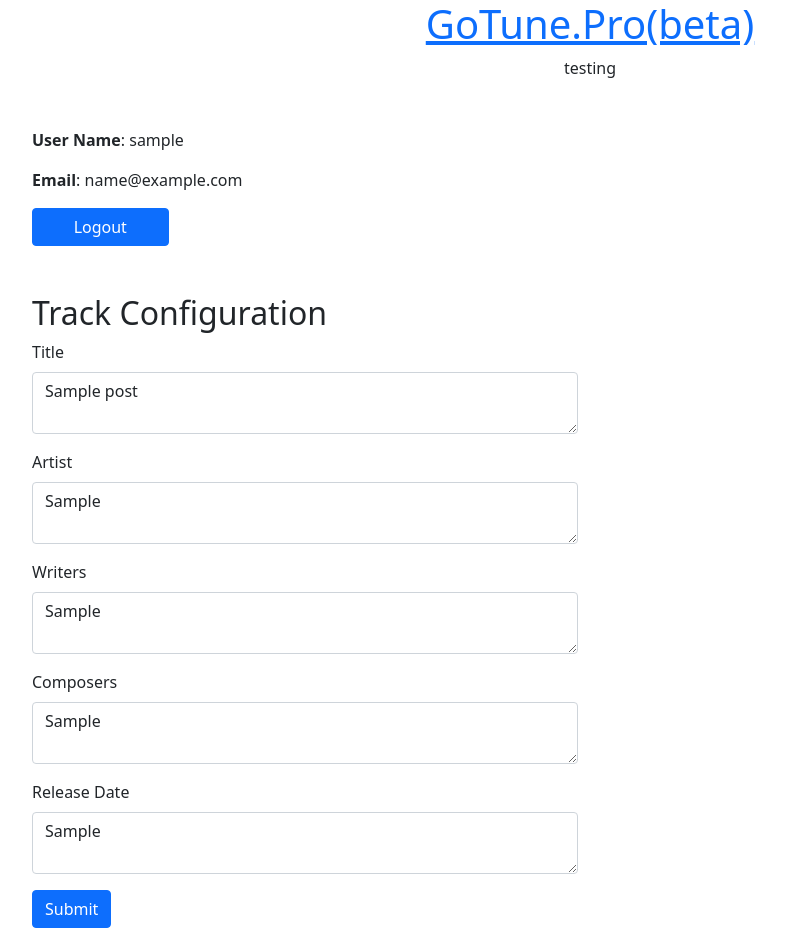
After one commit to dionwdev/GoTunePro, a Node server app: page /post/edit/600000000000000000000001 in a window 1280 px wide. The commit adds this page. Shown: the whole page, without its empty margins (50-836 px from the left). Run offline with Node 20, Linux system fonts and the light colour scheme; a user stored in the database is signed in; tables that the repository leaves empty hold one stand-in row (values such as "Sample post"); some libraries are stand-ins or nearby versions.

Commit message:
intro edit + updatePost

```diff
--- a/controllers/posts.js
+++ b/controllers/posts.js
@@ -29,6 +29,16 @@ module.exports = {
       console.log(err);
     }
   },
+
+  getEdit: async (req, res) => {
+    try {
+      const post = await Post.findById(req.params.id);
+      res.render("edit.ejs", { post: post, user: req.user});
+    } catch (err) {
+      console.log(err);
+    }
+  },
+
   createPost: async (req, res) => {
     try {
 
@@ -57,6 +67,7 @@ module.exports = {
       console.log(err);
     }
   },
+
   likePost: async (req, res) => {
     try {
       await Post.findOneAndUpdate(
@@ -71,6 +82,26 @@ module.exports = {
       console.log(err);
     }
   },
+
+  updatePost: async (req, res) => {
+    try {
+      await Post.findOneAndUpdate(
+        { _id: req.params.id },
+        {
+          title: req.body.title,
+          artist: req.body.artist,
+          writers: req.body.writers,
+          composers: req.body.composers,
+          release: req.body.release,
+        });
+      console.log("Updated");
+      res.redirect(`/post/${req.params.id}`);
+    } catch (err) {
+      console.log(err);
+    }
+  },
+
+
   deletePost: async (req, res) => {
     try {
       // Find post by id
--- a/routes/posts.js
+++ b/routes/posts.js
@@ -8,12 +8,14 @@ const { ensureAuth, ensureGuest } = require("../middleware/auth");
 //Post Routes - simplified for now
 router.get("/:id", ensureAuth, postsController.getPost);
 
+router.get("/edit/:id", ensureAuth, postsController.getEdit);
 
+//const multiUpload = upload.fields([{ name: 'file'}, { name: 'file2'}])
+// router.post("/createPost", multiUpload, postsController.createPost);
 router.post("/createPost", upload.single("file"), postsController.createPost);
-// const multiUpload = upload.fields([{ name: 'file'}, { name: 'file2'}])
-// router.post("/createPost", multiUpload, postsController.createPost);
 
 
+router.put("/updatePost/:id", postsController.updatePost);
 
 router.put("/likePost/:id", postsController.likePost);
 
--- /dev/null
+++ b/views/edit.ejs
@@ -0,0 +1,46 @@
+<%- include('partials/header') -%>
+<div class="container">
+  <div class="row mt-5">
+      <div class="col-6">
+          <div>
+              <p><strong>User Name</strong>: <%= user.userName %></p>
+              <p><strong>Email</strong>: <%= user.email %></p>
+              <a href="/logout" class="col-3 btn btn-primary">Logout</a>
+          </div>
+          <div class="mt-5">
+            <h2>Track Configuration</h2>
+            <form action="/post/updatePost/<%= post.id %>?_method=PUT" enctype="multipart/form-data" method="POST">
+
+              <div class="mb-3">
+                  <label for="title" class="form-label">Title</label>
+                  <textarea class="form-control" id="title" name="title"><%= post.title %></textarea>
+              </div>
+
+              <div class="mb-3">
+                <label for="artist" class="form-label">Artist</label>
+                <textarea class="form-control" id="artist" name="artist"><%= post.artist %></textarea>
+              </div>
+
+              <div class="mb-3">
+                <label for="writers" class="form-label">Writers</label>
+                <textarea class="form-control" id="writers" name="writers"><%= post.writers %></textarea>
+              </div>
+
+              <div class="mb-3">
+                <label for="composers" class="form-label">Composers</label>
+                <textarea class="form-control" id="composers" name="composers"><%= post.composers %></textarea>
+              </div>
+
+              <div class="mb-3">
+                <label for="release" class="form-label">Release Date</label>
+                <textarea class="form-control" id="composers" name="release"><%= post.release %></textarea>
+              </div>
+
+              <button type="submit" class="btn btn-primary" value="Upload">Submit</button>
+            </form>
+          </div>
+      </div>
+    </div>
+  </div>
+</div>
+<%- include('partials/footer') -%>
--- a/views/partials/header.ejs
+++ b/views/partials/header.ejs
@@ -4,14 +4,12 @@
     <meta charset="UTF-8" />
     <meta http-equiv="X-UA-Compatible" content="IE=edge" />
     <meta name="viewport" content="width=device-width, initial-scale=1.0" />
-    <title>GoTune.Pro(beta)</title>
-    <link
-      rel="icon"
-      type="image/png"
-      sizes="32x32"
-      href="/imgs/favicon-32x32.png"
-    />
-    <link
+    <title>GoTune.Pro(testing)</title>
+   <link rel="apple-touch-icon" sizes="180x180" href="/imgs/apple-touch-icon.png">
+   <link rel="icon" type="image/png" sizes="32x32" href="/imgs/favicon-32x32.png">
+   <link rel="icon" type="image/png" sizes="16x16" href="/imgs/favicon-16x16.png">
+   <link rel="manifest" href="/imgs/site.webmanifest">
+   <link
       href="https://cdn.jsdelivr.net/npm/bootstrap@5.0.0-beta3/dist/css/bootstrap.min.css"
       rel="stylesheet"
       integrity="sha384-eOJMYsd53ii+scO/bJGFsiCZc+5NDVN2yr8+0RDqr0Ql0h+rP48ckxlpbzKgwra6"
--- a/views/profile.ejs
+++ b/views/profile.ejs
@@ -36,10 +36,8 @@
               </div>
 
               <div class="mb-3">
-
                 <label for="file" class="form-label">file</label>
                 <input type="file" class="form-control" id="file" name="file">
-
               </div>
 
               <button type="submit" class="btn btn-primary" value="Upload">Submit</button>
@@ -53,6 +51,10 @@
             <a href="/post/<%= posts[i]._id%>">
               <img class="img-fluid" src="<%= posts[i].image%>">
             </a>
+
+            <form action="/post/edit/<%= posts[i]._id%>" enctype="multipart/form-data" method="GET">
+            <button type="submit" class="btn btn-primary" value="Edit">edit</button>
+            </form>
           </li>
         <% } %>
         </ul>
```
Also changed, not shown: public/imgs/android-chrome-192x192.png (added), public/imgs/android-chrome-512x512.png (added), public/imgs/apple-touch-icon.png (added), public/imgs/favicon-16x16.png (added), public/imgs/favicon-32x32.png, public/imgs/favicon.ico, public/imgs/site.webmanifest (added).
